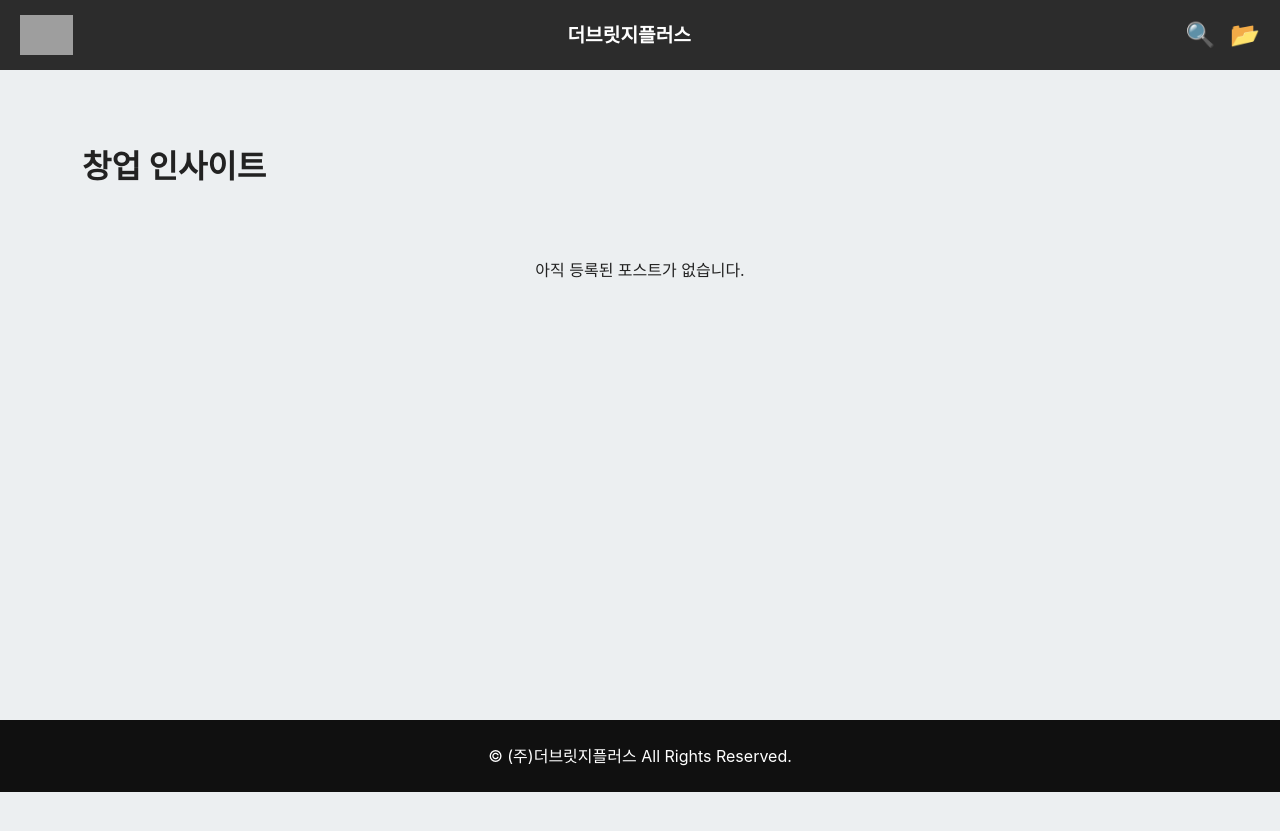
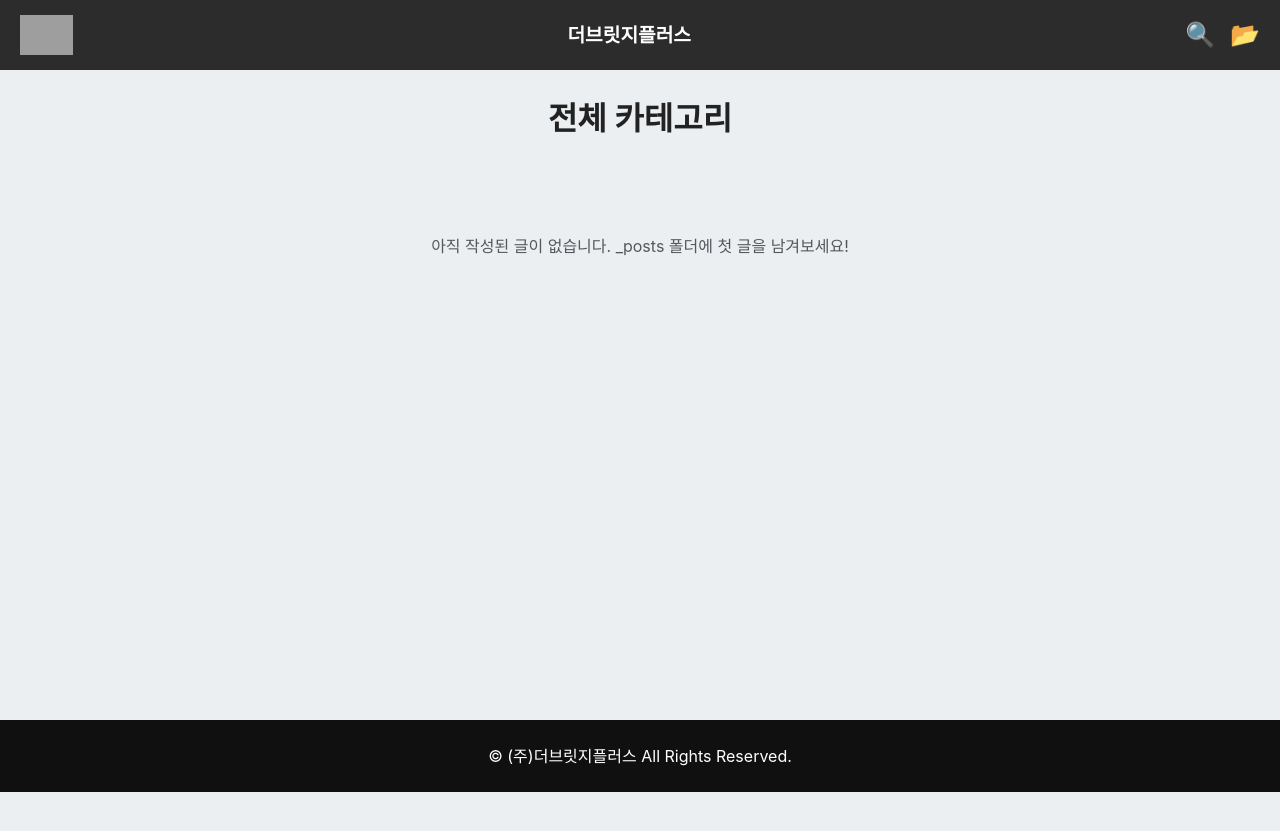
Before and after one commit to mibdda/mibdda.github.io, a Jekyll site: the page built from blog.html, in a window 1280 px wide. Shown: the top 831 px of the page. Built offline with Jekyll 4.4.1, drawn with Linux system fonts in a browser that asks for light colours; grey boxes are pictures that could not be loaded.

Commit message:
Update blog.html

```diff
--- a/blog.html
+++ b/blog.html
@@ -1,26 +1,25 @@
 ---
 layout: default
-title: 블로그 메인
+title: 창업 인사이트
 ---
-
-<section class="container py-5">
-  <h2 class="fw-bold mb-4">창업 인사이트</h2>
+<div class="container">
+  <h2 class="fw-bold mb-5 text-center">전체 카테고리</h2>
 
   <div class="row">
     {% for post in site.posts %}
     <div class="col-md-6 mb-4">
-      <div class="card h-100 shadow-sm">
-        <div class="card-body">
-          <h5 class="card-title fw-bold">
-            <a href="{{ post.url }}" class="text-decoration-none text-dark">{{ post.title }}</a>
-          </h5>
-          <p class="card-text text-muted small">{{ post.excerpt | strip_html | truncate: 100 }}</p>
-          <div class="text-primary small">{{ post.date | date: "%Y-%m-%d" }}</div>
+      <div class="card h-100 border-0 shadow-sm" style="border-radius:15px;">
+        <div class="card-body p-4">
+          <span class="badge bg-primary mb-2">{{ post.categories | first }}</span>
+          <h4 class="fw-bold"><a href="{{ post.url }}" class="text-dark text-decoration-none">{{ post.title }}</a></h4>
+          <p class="text-muted small">{{ post.date | date: "%Y년 %m월 %d일" }}</p>
         </div>
       </div>
     </div>
     {% else %}
-    <p class="text-center py-5">아직 등록된 포스트가 없습니다.</p>
+    <div class="col-12 text-center py-5">
+      <p class="text-muted">아직 작성된 글이 없습니다. _posts 폴더에 첫 글을 남겨보세요!</p>
+    </div>
     {% endfor %}
   </div>
-</section>
+</div>
```
